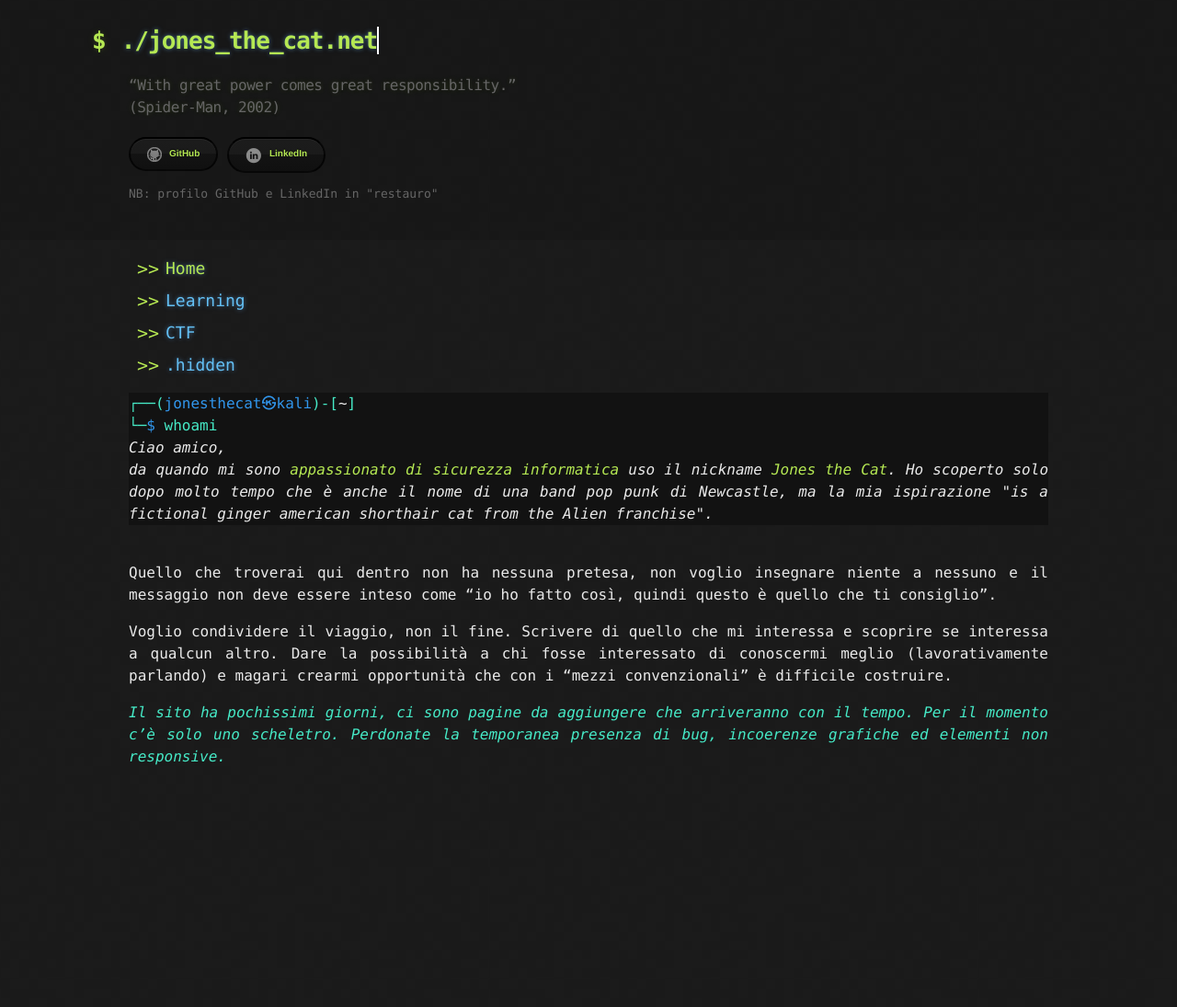
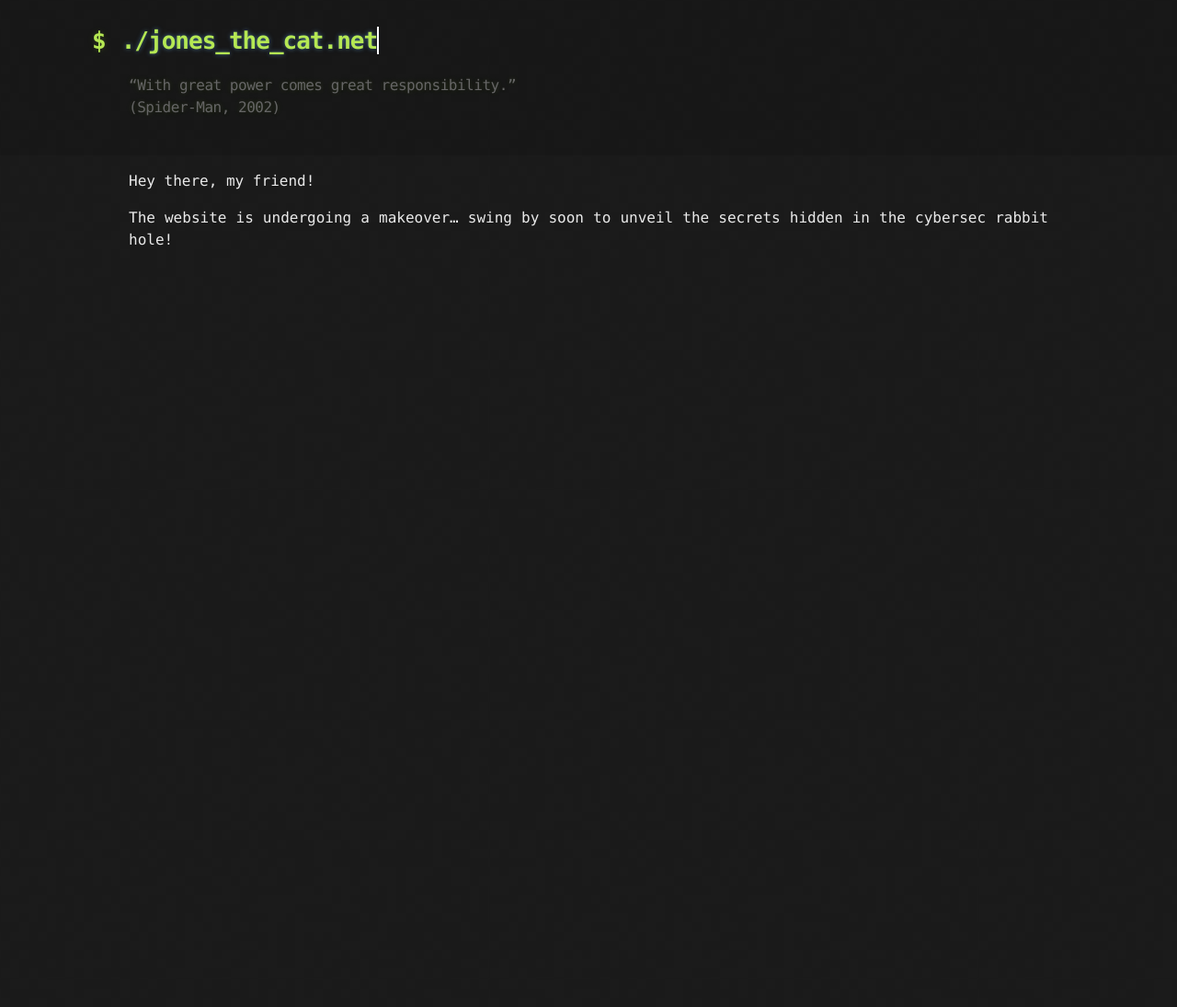
Before and after one commit to dennyverduchi/dennyverduchi.github.io, a Jekyll site: the page built from index.md, in a window 1280 px wide. Shown: the whole page at 92% size. Built offline with Jekyll 4.4.1, drawn with Linux system fonts in a browser that asks for light colours; after the commit the page ends 900 px from its top, so only the background shows below that.

Commit message:
maintenance aggiunto

```diff
--- /dev/null
+++ b/_layouts/maintenance.html
@@ -0,0 +1,54 @@
+<!DOCTYPE html>
+<html lang="it-IT">
+
+<head>
+  <!-- Google tag (gtag.js) -->
+  <title>Jones the Cat</title>
+  <script async src="https://www.googletagmanager.com/gtag/js?id=G-SQCK02DBQK"></script>
+  <script>
+    window.dataLayer = window.dataLayer || [];
+    function gtag(){dataLayer.push(arguments);}
+    gtag('js', new Date());
+
+    gtag('config', 'G-SQCK02DBQK');
+  </script>
+  <meta charset='utf-8'>
+  <meta name="description" content="Il mio viaggio nella cybersecurity">
+  <meta name="keywords" content="HTML, CSS, JavaScript">
+  <meta name="author" content="Jones the Cat">
+  <meta http-equiv="X-UA-Compatible" content="IE=edge">
+  <meta name="viewport" content="width=device-width, initial-scale=1">
+  <link rel="canonical" href="https://www.jonesthecat.net">
+  <link rel="icon" type="image/x-icon" href="/assets/images/alienfacehugger2.jpg">
+  <link rel="stylesheet" href="{{ '/assets/css/style.css?v=' | append: site.github.build_revision | relative_url }}">
+  {% include head-custom.html %}
+  {% seo %}
+  <script src="/assets/js/title.js"></script>
+</head>
+
+<body>
+
+  <header>
+    <div class="container-header">
+      <h1>
+        <a id="a-title" href="{{ '/' | relative_url }}" class="typewrite" data-period="5000"
+          data-type='["./jones_the_cat.net"]'>
+          <span class="wrap"></span>
+        </a>
+      </h1>
+
+      <span class="quote"></span>
+
+    </div>
+  </header>
+
+  <div class="col-content">
+    <section id="main_content">{{ content }}</section>
+  </div>
+
+  <button onclick="topFunction()" class="btn" id="scroll-top-button" title="Go to top">$ ./TOP</button>
+  <script src="/assets/js/scrollTopButton.js"></script>
+
+</body>
+
+</html>
--- a/index.md
+++ b/index.md
@@ -1,7 +1,12 @@
 ---
-layout: default
+layout: maintenance
 ---
 
+Hey there, my friend!
+
+The website is undergoing a makeover... swing by soon to unveil the secrets hidden in the cybersec rabbit hole!
+
+<!--
 <p style="background:rgba(10, 10, 10, 0.5);">
     <span style="color:#46eac7">┌──(</span><span style="color:#3196ec">jonesthecat㉿kali</span><span style="color:#46eac7">)-[</span>~<span style="color:#46eac7">]</span><br>
     <span style="color:#46eac7">└─</span><span style="color:#3196ec">$</span> <span style="color:#46eac7">whoami</span><br>
@@ -17,3 +22,4 @@ Voglio condividere il viaggio, non il fine. Scrivere di quello che mi interessa
 <span style="color:#46eac7">_Il sito ha pochissimi giorni, ci sono pagine da aggiungere che arriveranno con il tempo. Per il momento c'è solo uno scheletro. Perdonate la temporanea presenza di bug, incoerenze grafiche ed elementi non responsive._</span>
 
 <br>
+-->
```
